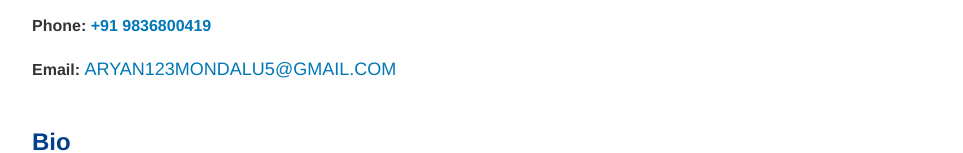
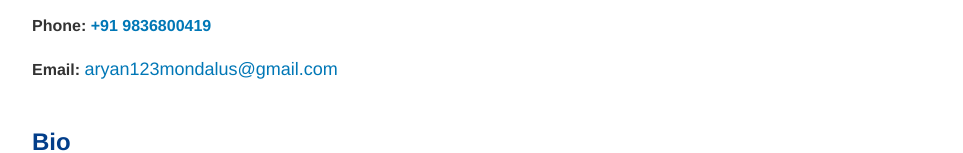
Before and after one commit to aryanaim/website, a plain HTML site: page index.html in a window 1280 px wide. Shown: the part 172-325 px from the top of the page, without its empty margins (158-1121 px from the left). Drawn offline with Linux system fonts and the light colour scheme.

Commit message:
Update index.html

```diff
--- a/index.html
+++ b/index.html
@@ -112,7 +112,7 @@
         <h1>Hello, I'm Aryan</h1>
         <div class="contact section">
             <p><strong>Phone:</strong> <span class="highlight">+91 9836800419</span></p>
-            <p><strong>Email:</strong> <a href="mailto:ARYAN123MONDALU5@GMAIL.COM">ARYAN123MONDALU5@GMAIL.COM</a></p>
+            <p><strong>Email:</strong> <a href="mailto:ARYAN123MONDALU5@GMAIL.COM">aryan123mondalus@gmail.com</a></p>
         </div>
 
         <!-- Bio Section -->
```
